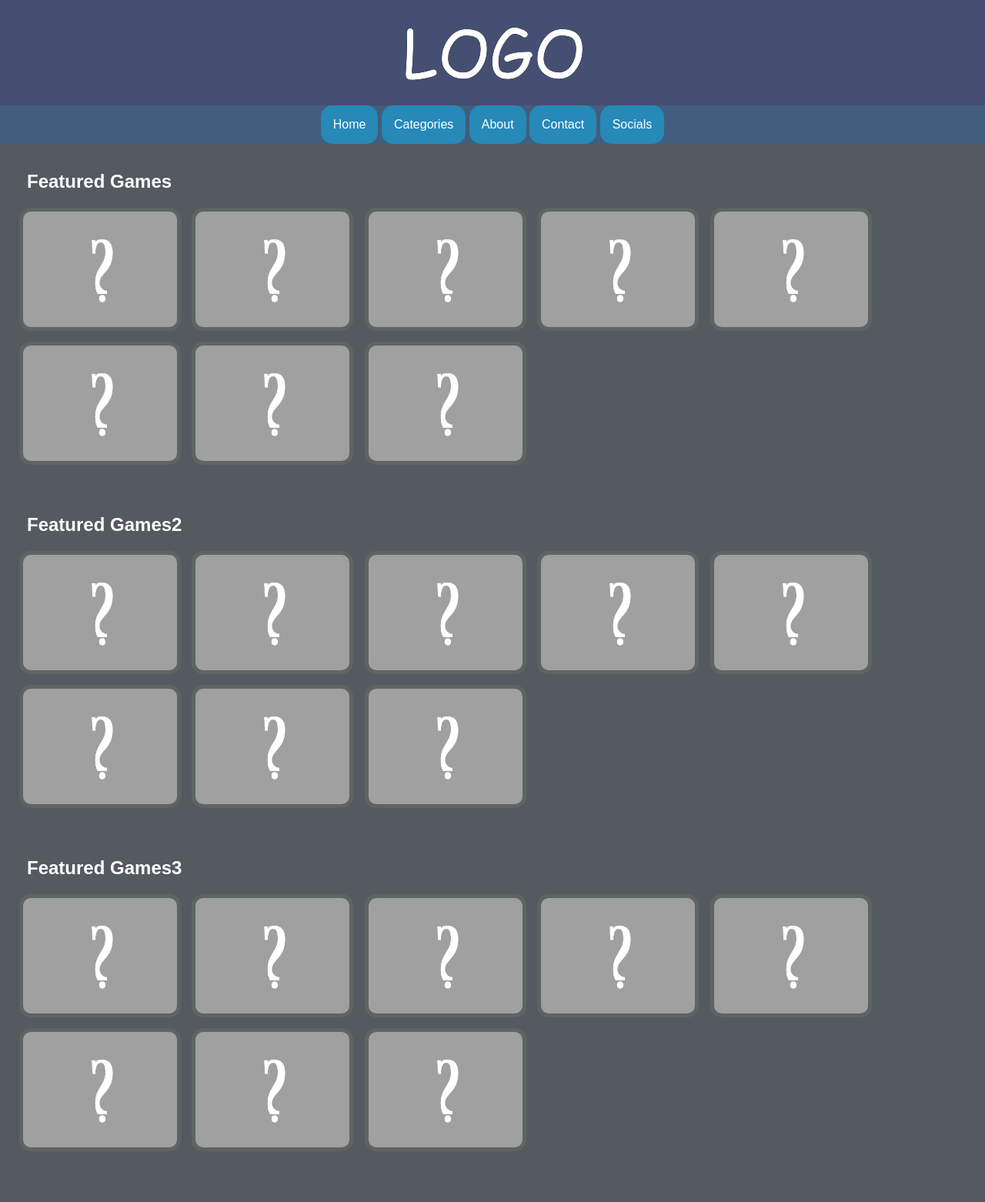
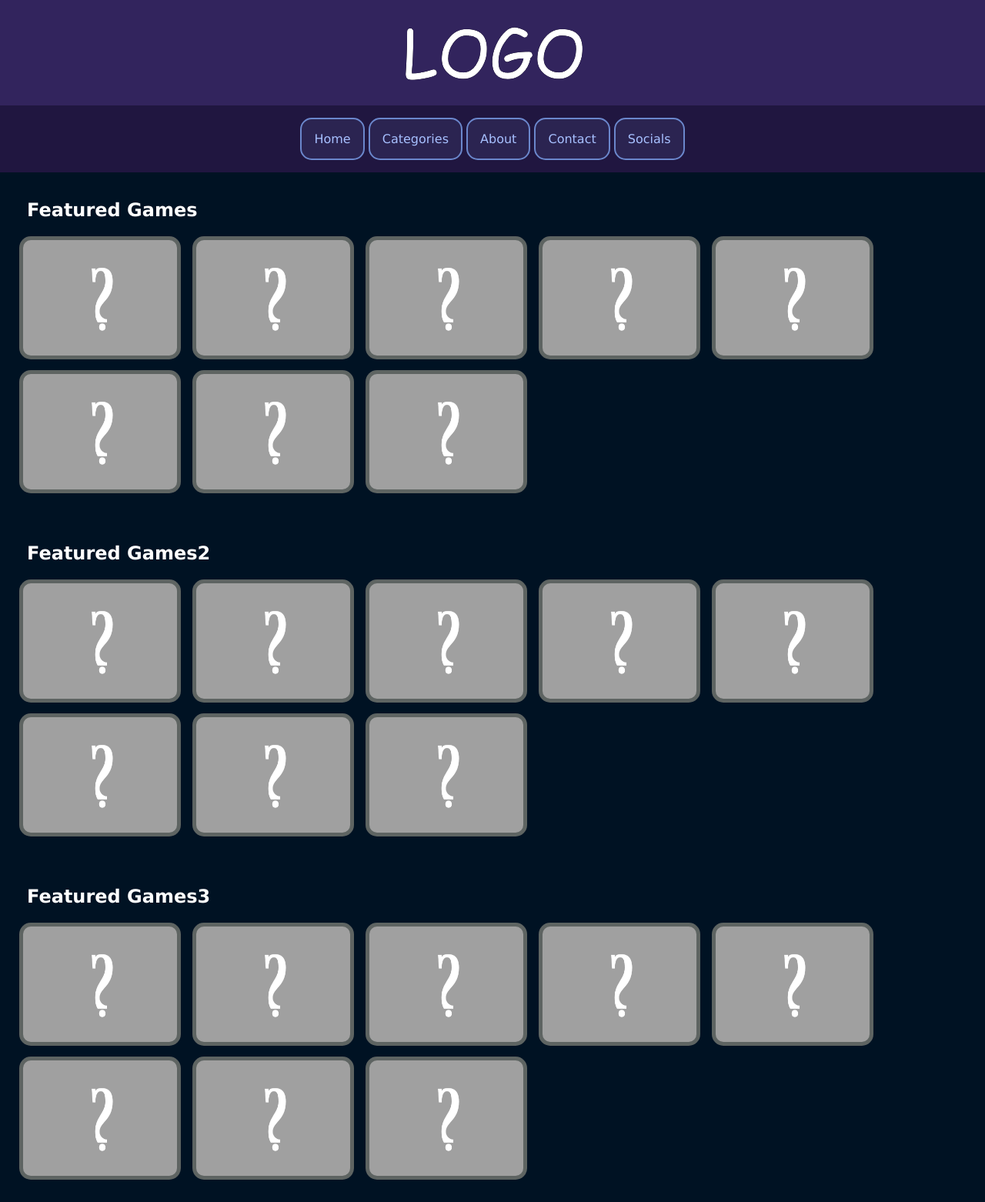
Before and after one commit to Azapru/school-website-project, a PHP site: page / in a window 1280 px wide. Shown: the whole page at 77% size. Before the commit the page ends 1491 px from the top, so only its background shows below. Run offline with PHP 8.4, Linux system fonts and the light colour scheme.

Commit message:
Change colors and font

```diff
--- a/style.css
+++ b/style.css
@@ -5,14 +5,14 @@
 
 .dropdown-content a:hover {background-color: #838383;}
 .dropdown:hover .dropdown-content {display: block;}
-.dropdown:hover .dropbtn {background-color: #2572b1;}
+.dropdown:hover .dropbtn {background-color: #41377a;}
 
 .dropbtn {
-    background-color: #2689b8;
-    color: white;
+    background-color: #2B2451;
+    color: #a7c0ff;
     padding: 16px;
     font-size: 16px;
-    border: none;
+    border: 2px #6B87CC solid;
     border-radius: 15px;
 }
 
@@ -38,28 +38,34 @@
 }
 
 body {
-    font-family: Arial, sans-serif;
-    background-color: #555a61;
+    background-color: #001223;
+}
+
+* {
+    font-family: 'Lucida Sans', 'Lucida Sans Regular', 'Lucida Grande', 'Lucida Sans Unicode', Geneva, Verdana, sans-serif;
 }
 
 button {
-    background-color: #2689b8;
-    color: white;
+    background-color: #2B2451;
+    color: #a7c0ff;
     padding: 16px;
     font-size: 16px;
-    border: none;
+    border: 2px #6B87CC solid;
     border-radius: 15px;
 }
 
 header {
-    background-color: #454f72;
+    background-color: #32245d;
     color: #fff;
-    padding: 10px;
+    padding-top: 10px;
+    padding-bottom: 10px;
     text-align: center;
 }
 
 nav {
-    background-color: #425e7e;
+    padding-top: 16px;
+    padding-bottom: 16px;
+    background-color: #201640;
     text-align: center;
     width: 100%;
 }
```
